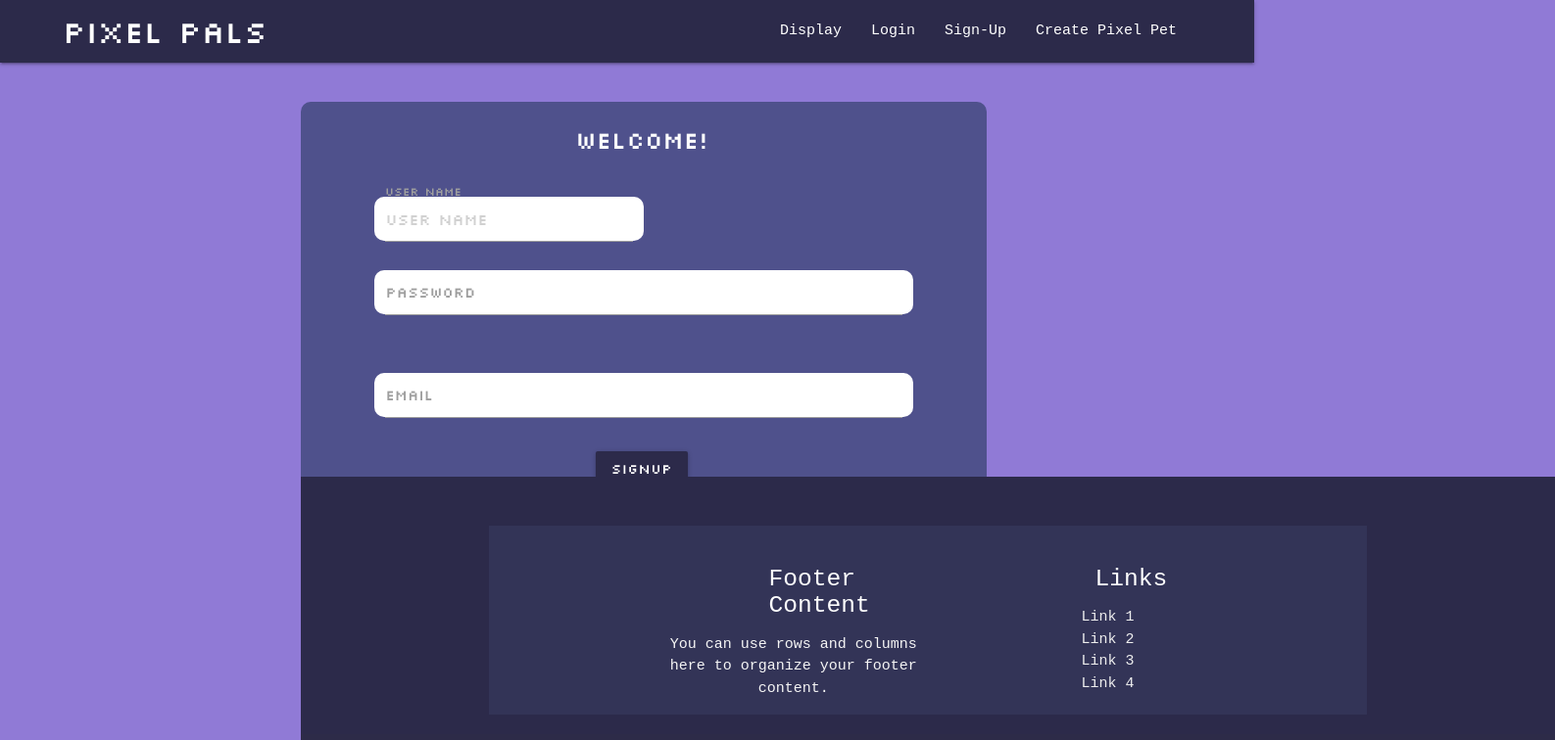
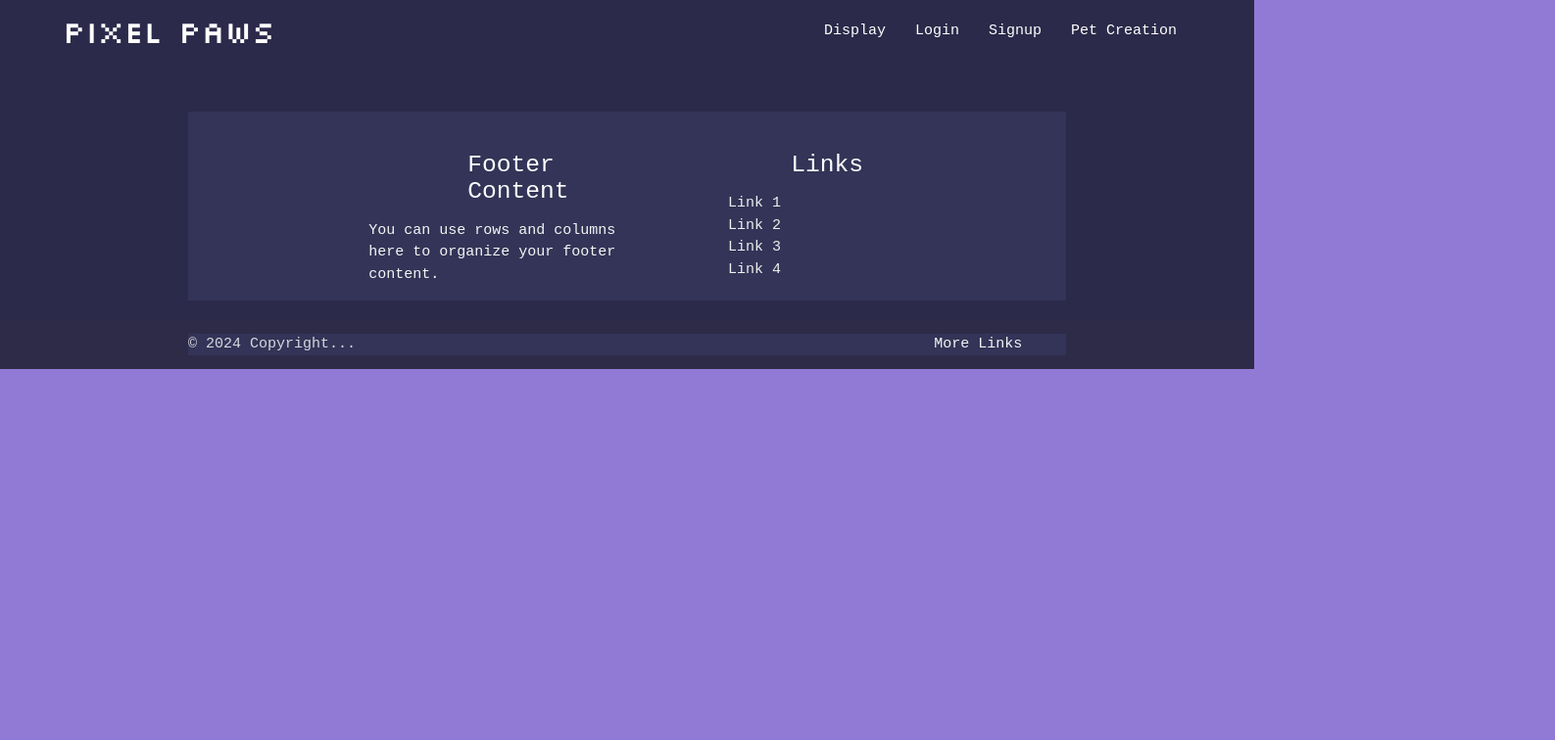
Before and after one commit to mathilde-01/pixel-paws, a React (Vite) app in the folder client/: page /petCreation in a window 1280 px wide. Shown: the top 756 px of the page at 98% size, 1587 px wide, since content can reach past the window. Built offline with nearby package versions, Linux system fonts and the light colour scheme; a web font is replaced by a local one.

Commit message:
reconfigured page structure

```diff
--- a/client/index.html
+++ b/client/index.html
@@ -20,59 +20,8 @@
 
 <body>
 
-  <nav>
-    <div class="nav-wrapper">
-      <a href="#!" class="brand-logo">Pixel Pals</a>
-      <a href="#" data-target="mobile-demo" class="sidenav-trigger"><i class="material-icons">menu</i></a>
-      <ul class="right hide-on-med-and-down" id="navRight">
-        <li><a href="sass.html">Display</a></li>
-        <li><a href="badges.html">Login</a></li>
-        <li><a href="collapsible.html">Sign-Up</a></li>
-        <li><a href="mobile.html">Create Pixel Pet</a></li>
-      </ul>
-    </div>
-  </nav>
+  <div id="root"></div>
 
-  <ul class="sidenav" id="mobile-demo">
-    <li><a href="sass.html">Sass</a></li>
-    <li><a href="badges.html">Components</a></li>
-    <li><a href="collapsible.html">Javascript</a></li>
-    <li><a href="mobile.html">Mobile</a></li>
-  </ul>
-
-  <div class="formContainer">
-    <h5>WELCOME!</h5>
-  <div class="row">
-    <form>
-      <div class="row">
-        <div class="input-field col s6">
-          <input placeholder="User Name" id="user_name" type="text" class="validate">
-          <label for="user_name">User Name</label>
-        </div>
-      <div class="row">
-        <div class="input-field col s12">
-          <input id="password" type="password" class="validate">
-          <label for="password">Password</label>
-        </div>
-      </div>
-      <div class="row">
-        <div class="input-field col s12">
-          <input id="email" type="email" class="validate">
-          <label for="email">Email</label>
-        </div>
-      </div>
-      <button class="btn" type="submit" name="action">SIGNUP
-
-      </button>
-    </form>
-  </div>
-</div>
-
-
-
-
-
-  <div id="root"></div>
   <!-- Compiled and minified JavaScript -->
   <script src="https://cdnjs.cloudflare.com/ajax/libs/materialize/1.0.0/js/materialize.min.js"></script>
   <script type="module" src="/src/main.jsx"></script>
--- a/client/src/app.jsx
+++ b/client/src/app.jsx
@@ -10,10 +10,10 @@ function App() {
         <>
 
             <main id="main">
+                <Navbar/>
                 <Outlet />
                 <Footer />
             </main>
-
         </>
     );
   }
--- a/client/src/components/Footer.jsx
+++ b/client/src/components/Footer.jsx
@@ -1,6 +1,5 @@
 export default function Footer(){
     return (
-        <main>
         <footer className="page-footer">
         <div className="container">
           <div className="row">
@@ -26,6 +25,5 @@ export default function Footer(){
           </div>
         </div>
       </footer>
-      </main>
     )
 }
--- a/client/src/components/UserGuide.jsx
+++ b/client/src/components/UserGuide.jsx
@@ -1,5 +1,5 @@
 export default function UserGuide(){
     return (
-        <div></div>
+        <div>hfjdskhfkjds</div>
     )
 }
--- a/client/src/styles/style.css
+++ b/client/src/styles/style.css
@@ -17,12 +17,12 @@ main {
 footer {
 
     font-family: "Red Hat Mono", monospace;
-    position: absolute;
-    color: white;
-    width: 100%;
+    /* position: absolute; */
+    /* color: white;
+    width: 100%; */
     /*this changes footer width*/
-    text-align: center;
-    bottom: 0px;
+    /* text-align: center;
+    bottom: 0px; */
 
 }
 
```
